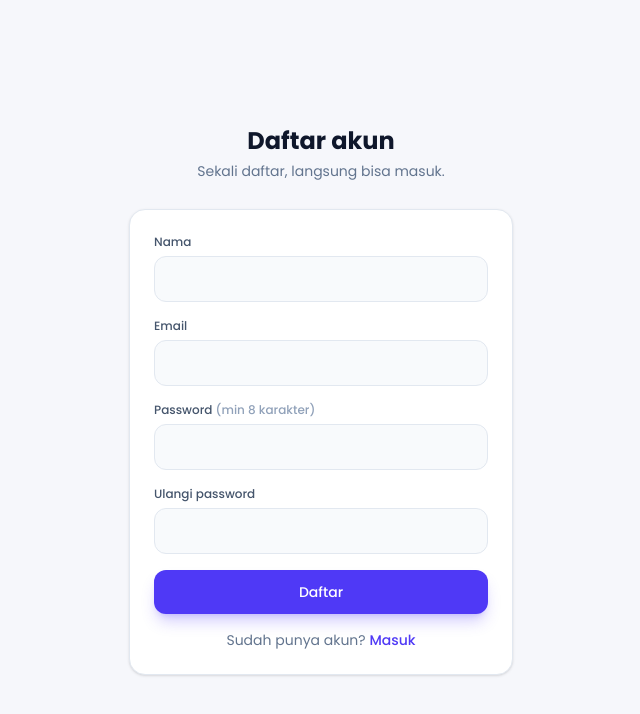
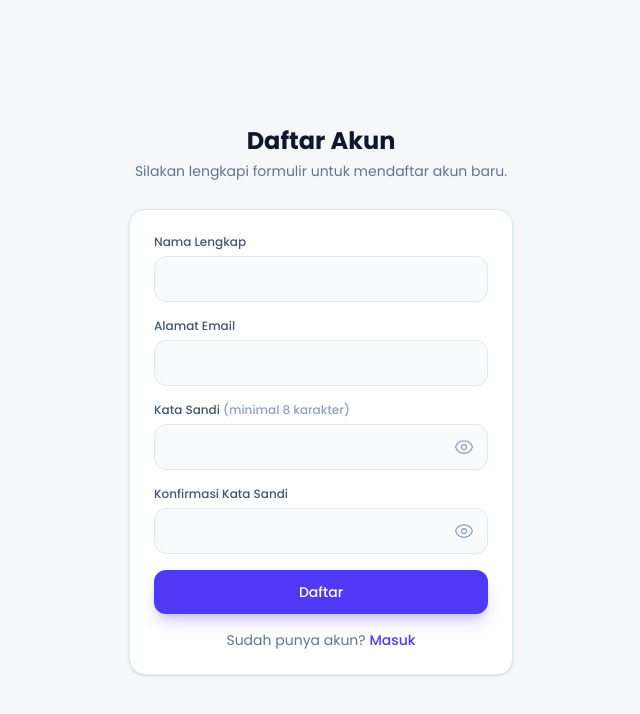
Before and after one commit to Ridho-Dwi-Syahputra/magang-udacoding-task9, a React (Vite) app: page /register in a window 1280 px wide. Shown: the top 714 px of the page, without its empty margins (319-959 px from the left). Built offline with nearby package versions, Linux system fonts and the light colour scheme; no server answers.

Commit message:
feat: add password visibility toggle and remove demo text in auth forms

```diff
--- a/src/api/axiosClient.js
+++ b/src/api/axiosClient.js
@@ -34,12 +34,12 @@ axiosClient.interceptors.response.use(
 
 // Laravel balikin error validasi dalam bentuk { message, errors: { field: [pesan] } }.
 // Fungsi ini yang bikin komponen cukup nampilin satu string.
-export function pesanError(error, fallback = 'Ada yang salah, coba lagi.') {
+export function pesanError(error, fallback = 'Terjadi kesalahan sistem, silakan coba beberapa saat lagi.') {
   const data = error.response?.data
 
   if (data?.errors) return Object.values(data.errors).flat().join(' ')
   if (data?.message) return data.message
-  if (error.code === 'ERR_NETWORK') return 'Nggak bisa nyambung ke server. Pastikan Laravel-nya jalan.'
+  if (error.code === 'ERR_NETWORK') return 'Gagal terhubung ke server. Pastikan koneksi dan server backend sedang aktif.'
 
   return fallback
 }
--- a/src/components/PrivateRoute.jsx
+++ b/src/components/PrivateRoute.jsx
@@ -12,7 +12,7 @@ export default function PrivateRoute({ children }) {
       <div className="grid min-h-screen place-items-center">
         <div className="flex items-center gap-3 text-sm text-slate-500">
           <span className="h-4 w-4 animate-spin rounded-full border-2 border-slate-300 border-t-indigo-600" />
-          Mengecek sesi...
+          Memverifikasi sesi...
         </div>
       </div>
     )
--- a/src/pages/Login.jsx
+++ b/src/pages/Login.jsx
@@ -8,6 +8,7 @@ export default function Login() {
   const location = useLocation()
 
   const [form, setForm] = useState({ email: 'admin@inventaris.test', password: 'password123' })
+  const [showPassword, setShowPassword] = useState(false)
   const [error, setError] = useState('')
   const [loading, setLoading] = useState(false)
 
@@ -38,7 +39,7 @@ export default function Login() {
       <div className="w-full max-w-sm">
         <div className="mb-7 text-center">
           <h1 className="text-2xl font-bold text-slate-900">Inventaris</h1>
-          <p className="mt-1 text-sm text-slate-500">Masuk buat ngelola stok barang.</p>
+          <p className="mt-1 text-sm text-slate-500">Silakan masuk untuk mengelola sistem inventaris.</p>
         </div>
 
         <form onSubmit={submit} className="space-y-4 rounded-2xl border border-slate-200 bg-white p-6 shadow-sm">
@@ -60,14 +61,33 @@ export default function Login() {
             <label htmlFor="password" className="mb-1.5 block text-xs font-medium text-slate-600">
               Password
             </label>
+            <div className="relative">
               <input
                 id="password"
-              type="password"
+                type={showPassword ? 'text' : 'password'}
                 value={form.password}
                 onChange={(e) => setForm({ ...form, password: e.target.value })}
-              className={inputClass}
+                className={`${inputClass} pr-11`}
                 autoComplete="current-password"
               />
+              <button
+                type="button"
+                onClick={() => setShowPassword(!showPassword)}
+                className="absolute right-3.5 top-1/2 -translate-y-1/2 text-slate-400 transition-colors hover:text-slate-600 focus:outline-none"
+                aria-label={showPassword ? 'Sembunyikan password' : 'Lihat password'}
+              >
+                {showPassword ? (
+                  <svg xmlns="http://www.w3.org/2000/svg" fill="none" viewBox="0 0 24 24" strokeWidth={1.5} stroke="currentColor" className="h-5 w-5">
+                    <path strokeLinecap="round" strokeLinejoin="round" d="M3.98 8.223A10.477 10.477 0 0 0 1.934 12C3.226 16.338 7.244 19.5 12 19.5c.993 0 1.953-.138 2.863-.395M6.228 6.228A10.451 10.451 0 0 1 12 4.5c4.756 0 8.773 3.162 10.065 7.498a10.522 10.522 0 0 1-4.293 5.774M6.228 6.228 3 3m3.228 3.228 3.65 3.65m7.894 7.894L21 21m-3.228-3.228-3.65-3.65m0 0a3 3 0 1 0-4.243-4.243m4.242 4.242L9.88 9.88" />
+                  </svg>
+                ) : (
+                  <svg xmlns="http://www.w3.org/2000/svg" fill="none" viewBox="0 0 24 24" strokeWidth={1.5} stroke="currentColor" className="h-5 w-5">
+                    <path strokeLinecap="round" strokeLinejoin="round" d="M2.036 12.322a1.012 1.012 0 0 1 0-.639C3.423 7.51 7.36 4.5 12 4.5c4.638 0 8.573 3.007 9.963 7.178.07.207.07.431 0 .639C20.577 16.49 16.64 19.5 12 19.5c-4.638 0-8.573-3.007-9.963-7.178Z" />
+                    <path strokeLinecap="round" strokeLinejoin="round" d="M15 12a3 3 0 1 1-6 0 3 3 0 0 1 6 0Z" />
+                  </svg>
+                )}
+              </button>
+            </div>
           </div>
 
           {error && (
@@ -89,10 +109,6 @@ export default function Login() {
             </Link>
           </p>
         </form>
-
-        <p className="mt-4 text-center text-xs text-slate-400">
-          Akun demo sudah terisi otomatis di form ini.
-        </p>
       </div>
     </div>
   )
--- a/src/pages/Register.jsx
+++ b/src/pages/Register.jsx
@@ -9,6 +9,8 @@ export default function Register() {
   const navigate = useNavigate()
 
   const [form, setForm] = useState(kosong)
+  const [showPassword, setShowPassword] = useState(false)
+  const [showConfirmPassword, setShowConfirmPassword] = useState(false)
   const [error, setError] = useState('')
   const [loading, setLoading] = useState(false)
 
@@ -24,7 +26,7 @@ export default function Register() {
 
     // Dicek di sini juga biar user nggak perlu nunggu round trip ke server
     if (form.password !== form.password_confirmation) {
-      setError('Konfirmasi password nggak sama.')
+      setError('Konfirmasi kata sandi tidak cocok.')
       return
     }
 
@@ -47,31 +49,83 @@ export default function Register() {
     <div className="grid min-h-screen place-items-center px-5 py-10">
       <div className="w-full max-w-sm">
         <div className="mb-7 text-center">
-          <h1 className="text-2xl font-bold text-slate-900">Daftar akun</h1>
-          <p className="mt-1 text-sm text-slate-500">Sekali daftar, langsung bisa masuk.</p>
+          <h1 className="text-2xl font-bold text-slate-900">Daftar Akun</h1>
+          <p className="mt-1 text-sm text-slate-500">Silakan lengkapi formulir untuk mendaftar akun baru.</p>
         </div>
 
         <form onSubmit={submit} className="space-y-4 rounded-2xl border border-slate-200 bg-white p-6 shadow-sm">
           <div>
-            <label htmlFor="name" className="mb-1.5 block text-xs font-medium text-slate-600">Nama</label>
+            <label htmlFor="name" className="mb-1.5 block text-xs font-medium text-slate-600">Nama Lengkap</label>
             <input id="name" name="name" value={form.name} onChange={ubah} className={inputClass} />
           </div>
 
           <div>
-            <label htmlFor="email" className="mb-1.5 block text-xs font-medium text-slate-600">Email</label>
+            <label htmlFor="email" className="mb-1.5 block text-xs font-medium text-slate-600">Alamat Email</label>
             <input id="email" name="email" type="email" value={form.email} onChange={ubah} className={inputClass} />
           </div>
 
           <div>
             <label htmlFor="password" className="mb-1.5 block text-xs font-medium text-slate-600">
-              Password <span className="text-slate-400">(min 8 karakter)</span>
+              Kata Sandi <span className="text-slate-400">(minimal 8 karakter)</span>
             </label>
-            <input id="password" name="password" type="password" value={form.password} onChange={ubah} className={inputClass} />
+            <div className="relative">
+              <input
+                id="password"
+                name="password"
+                type={showPassword ? 'text' : 'password'}
+                value={form.password}
+                onChange={ubah}
+                className={`${inputClass} pr-11`}
+              />
+              <button
+                type="button"
+                onClick={() => setShowPassword(!showPassword)}
+                className="absolute right-3.5 top-1/2 -translate-y-1/2 text-slate-400 transition-colors hover:text-slate-600 focus:outline-none"
+                aria-label={showPassword ? 'Sembunyikan kata sandi' : 'Lihat kata sandi'}
+              >
+                {showPassword ? (
+                  <svg xmlns="http://www.w3.org/2000/svg" fill="none" viewBox="0 0 24 24" strokeWidth={1.5} stroke="currentColor" className="h-5 w-5">
+                    <path strokeLinecap="round" strokeLinejoin="round" d="M3.98 8.223A10.477 10.477 0 0 0 1.934 12C3.226 16.338 7.244 19.5 12 19.5c.993 0 1.953-.138 2.863-.395M6.228 6.228A10.451 10.451 0 0 1 12 4.5c4.756 0 8.773 3.162 10.065 7.498a10.522 10.522 0 0 1-4.293 5.774M6.228 6.228 3 3m3.228 3.228 3.65 3.65m7.894 7.894L21 21m-3.228-3.228-3.65-3.65m0 0a3 3 0 1 0-4.243-4.243m4.242 4.242L9.88 9.88" />
+                  </svg>
+                ) : (
+                  <svg xmlns="http://www.w3.org/2000/svg" fill="none" viewBox="0 0 24 24" strokeWidth={1.5} stroke="currentColor" className="h-5 w-5">
+                    <path strokeLinecap="round" strokeLinejoin="round" d="M2.036 12.322a1.012 1.012 0 0 1 0-.639C3.423 7.51 7.36 4.5 12 4.5c4.638 0 8.573 3.007 9.963 7.178.07.207.07.431 0 .639C20.577 16.49 16.64 19.5 12 19.5c-4.638 0-8.573-3.007-9.963-7.178Z" />
+                    <path strokeLinecap="round" strokeLinejoin="round" d="M15 12a3 3 0 1 1-6 0 3 3 0 0 1 6 0Z" />
+                  </svg>
+                )}
+              </button>
+            </div>
           </div>
 
           <div>
-            <label htmlFor="password_confirmation" className="mb-1.5 block text-xs font-medium text-slate-600">Ulangi password</label>
-            <input id="password_confirmation" name="password_confirmation" type="password" value={form.password_confirmation} onChange={ubah} className={inputClass} />
+            <label htmlFor="password_confirmation" className="mb-1.5 block text-xs font-medium text-slate-600">Konfirmasi Kata Sandi</label>
+            <div className="relative">
+              <input
+                id="password_confirmation"
+                name="password_confirmation"
+                type={showConfirmPassword ? 'text' : 'password'}
+                value={form.password_confirmation}
+                onChange={ubah}
+                className={`${inputClass} pr-11`}
+              />
+              <button
+                type="button"
+                onClick={() => setShowConfirmPassword(!showConfirmPassword)}
+                className="absolute right-3.5 top-1/2 -translate-y-1/2 text-slate-400 transition-colors hover:text-slate-600 focus:outline-none"
+                aria-label={showConfirmPassword ? 'Sembunyikan konfirmasi kata sandi' : 'Lihat konfirmasi kata sandi'}
+              >
+                {showConfirmPassword ? (
+                  <svg xmlns="http://www.w3.org/2000/svg" fill="none" viewBox="0 0 24 24" strokeWidth={1.5} stroke="currentColor" className="h-5 w-5">
+                    <path strokeLinecap="round" strokeLinejoin="round" d="M3.98 8.223A10.477 10.477 0 0 0 1.934 12C3.226 16.338 7.244 19.5 12 19.5c.993 0 1.953-.138 2.863-.395M6.228 6.228A10.451 10.451 0 0 1 12 4.5c4.756 0 8.773 3.162 10.065 7.498a10.522 10.522 0 0 1-4.293 5.774M6.228 6.228 3 3m3.228 3.228 3.65 3.65m7.894 7.894L21 21m-3.228-3.228-3.65-3.65m0 0a3 3 0 1 0-4.243-4.243m4.242 4.242L9.88 9.88" />
+                  </svg>
+                ) : (
+                  <svg xmlns="http://www.w3.org/2000/svg" fill="none" viewBox="0 0 24 24" strokeWidth={1.5} stroke="currentColor" className="h-5 w-5">
+                    <path strokeLinecap="round" strokeLinejoin="round" d="M2.036 12.322a1.012 1.012 0 0 1 0-.639C3.423 7.51 7.36 4.5 12 4.5c4.638 0 8.573 3.007 9.963 7.178.07.207.07.431 0 .639C20.577 16.49 16.64 19.5 12 19.5c-4.638 0-8.573-3.007-9.963-7.178Z" />
+                    <path strokeLinecap="round" strokeLinejoin="round" d="M15 12a3 3 0 1 1-6 0 3 3 0 0 1 6 0Z" />
+                  </svg>
+                )}
+              </button>
+            </div>
           </div>
 
           {error && <p className="rounded-xl bg-rose-50 px-4 py-3 text-sm text-rose-600">{error}</p>}
```
Also changed, not shown: src/pages/Categories.jsx (+4 -4 lines), src/pages/Items.jsx (+6 -6 lines). Lines whose indentation alone changed are shown as unchanged.
